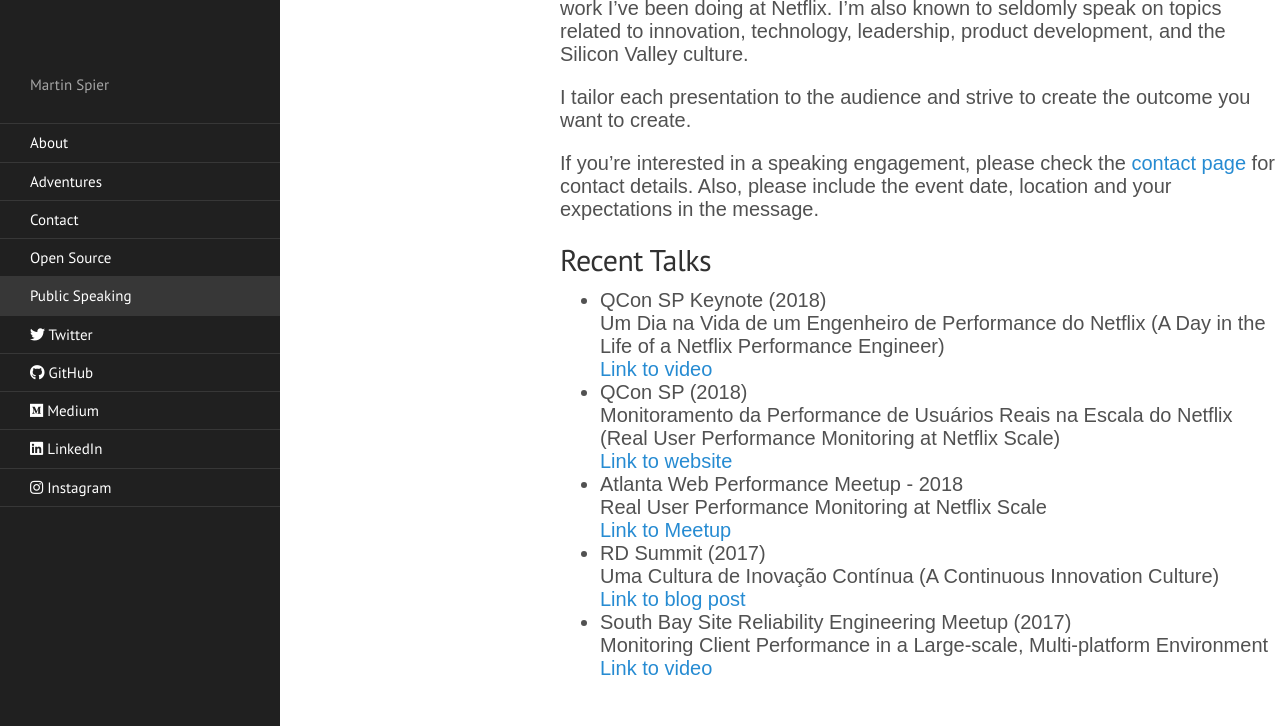
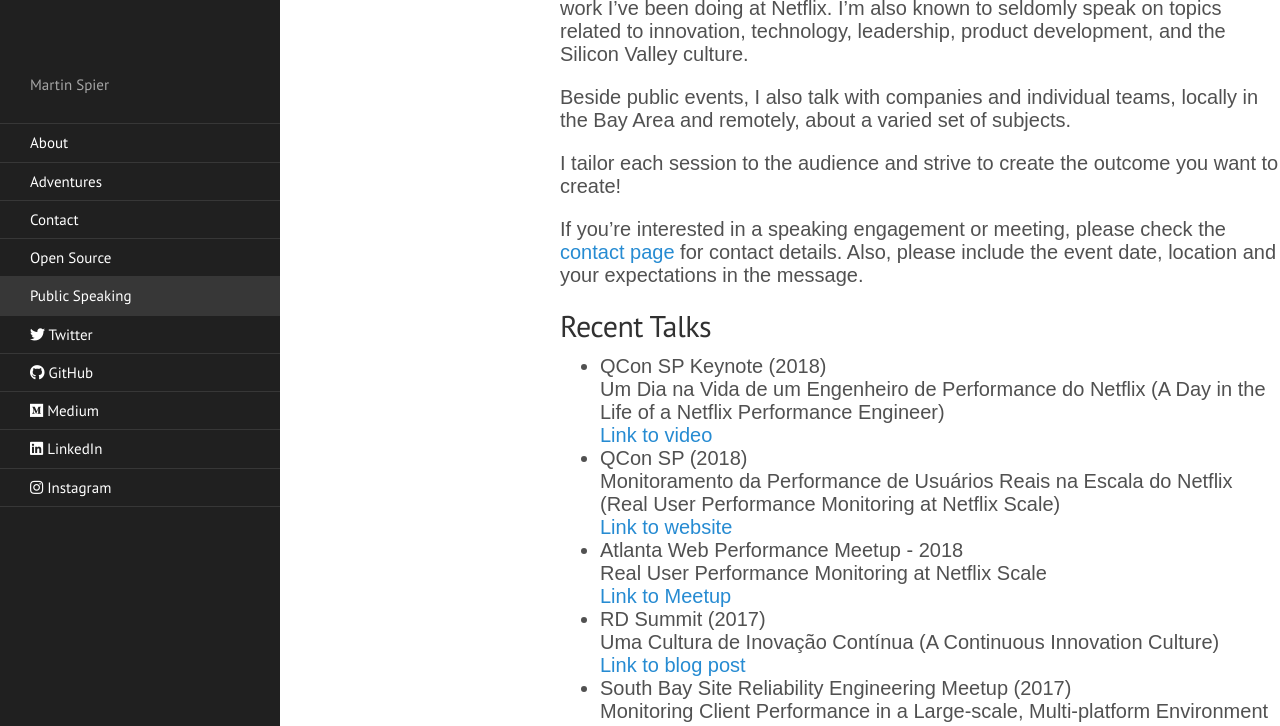
Before and after one commit to spiermar/spiermar.github.io, a Jekyll site: the page built from public-speaking.md, in a window 1280 px wide and 900 px high, scrolled down 434 px, cut to the strip 174-900 px from the top of the window. Built offline with Jekyll 4.4.1, drawn with Linux system fonts in a browser that asks for light colours; nearby versions of some CDN libraries.

Commit message:
refactor: note about private meetings

```diff
--- a/public-speaking.md
+++ b/public-speaking.md
@@ -7,9 +7,11 @@
 
 Over the last few years, I've given inumerous presentations, to groups as small as six and as large as 6,000. Most of my talks are technical and related to the work I've been doing at Netflix. I'm also known to seldomly speak on topics related to innovation, technology, leadership, product development, and the Silicon Valley culture.
 
-I tailor each presentation to the audience and strive to create the outcome you want to create.
+Beside public events, I also talk with companies and individual teams, locally in the Bay Area and remotely, about a varied set of subjects.
 
-If you're interested in a speaking engagement, please check the [contact page](/contact) for contact details. Also, please include the event date, location and your expectations in the message.
+I tailor each session to the audience and strive to create the outcome you want to create!
+
+If you're interested in a speaking engagement or meeting, please check the [contact page](/contact) for contact details. Also, please include the event date, location and your expectations in the message.
 
 ## Recent Talks
 
```
